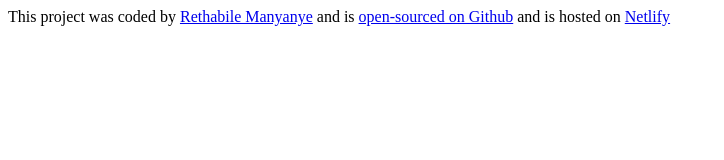
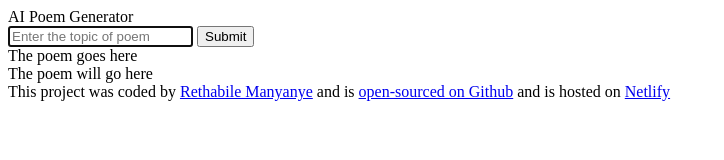
Before and after one commit to rethabilemanyanye4-coder/my-poems-generator, a plain HTML site: page index.html in a window 1280 px wide. Shown: the whole page, without its empty margins (0-724 px from the left). Drawn offline with Linux system fonts and the light colour scheme.

Commit message:
Added basic html structure

```diff
--- a/index.html
+++ b/index.html
@@ -3,10 +3,25 @@
 <head>
     <meta charset="UTF-8">
     <meta name="viewport" content="width=device-width, initial-scale=1.0">
-    <title>Document</title>
+    <title>AI Poem generator</title>
     <link rel="styesheet" href="src/styles.css" />
 </head>
 <body>
+   <header>
+    AI Poem Generator
+   </header>
+   <main>
+    <form>
+        <input type="text" placeholder="Enter the topic of poem" autofocus  required  autocomplete="off"/>
+        <input type="submit" />
+
+    </form>
+    <div>
+        The poem goes here
+        <br />
+        The poem will go here
+    </div>
+   </main>
    <footer>
     This project was coded by <a href="https://github.com/rethabilemanyanye4-coder" target="_blank">Rethabile Manyanye</a> and is  <a href="https://github.com/rethabilemanyanye4-coder/my-poems-generator" target="_blank">open-sourced on Github</a> and is hosted on <a href="https://poem-ai.netlify.app/" target="_blank">Netlify</a>
    </footer>
```
